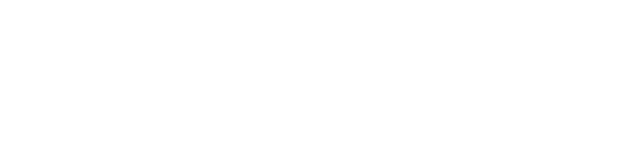
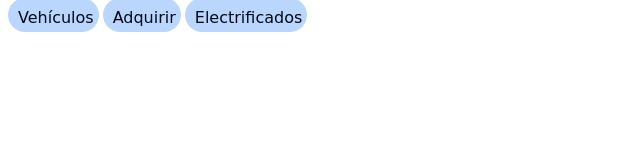
Before and after one commit to bxymar/espacio-interno-externo-18-1-v2, a plain HTML site: page index.html in a window 1280 px wide. Shown: the whole page, without its empty margins (0-640 px from the left). Drawn offline with Linux system fonts and the light colour scheme.

Commit message:
Espacios internos v2

```diff
--- a/estilos.css
+++ b/estilos.css
@@ -0,0 +1,19 @@
+.enlace{
+    /* Arriba: 10px
+    Abajo: 5px
+    Derecha: 5px
+    Izquierda: 10px */
+
+    padding: 10px 5px 5px 10px;
+    background-color: #BBD6FC;
+
+    /* Propiedad para quitar la linea inferior del enlace */
+    text-decoration: none;
+
+    /* Propiedad para redondear las esquinas */
+    border-radius: 20px;
+
+    font-family: cursive;
+    font-size: 16px;
+    color: #010B18;
+}
--- a/index.html
+++ b/index.html
@@ -8,5 +8,18 @@
 </head>
 <body>
 
+    <!-- Cabecera -->
+    <header>
+
+        <nav>
+            <a href="" class="enlace">Vehículos</a>
+            <a href="" class="enlace">Adquirir</a>
+            <a href="" class="enlace">Electrificados</a>
+        </nav>
+    </header>
+    <footer>
+        <a href=""></a>
+    </footer>
+
 </body>
 </html>
```
